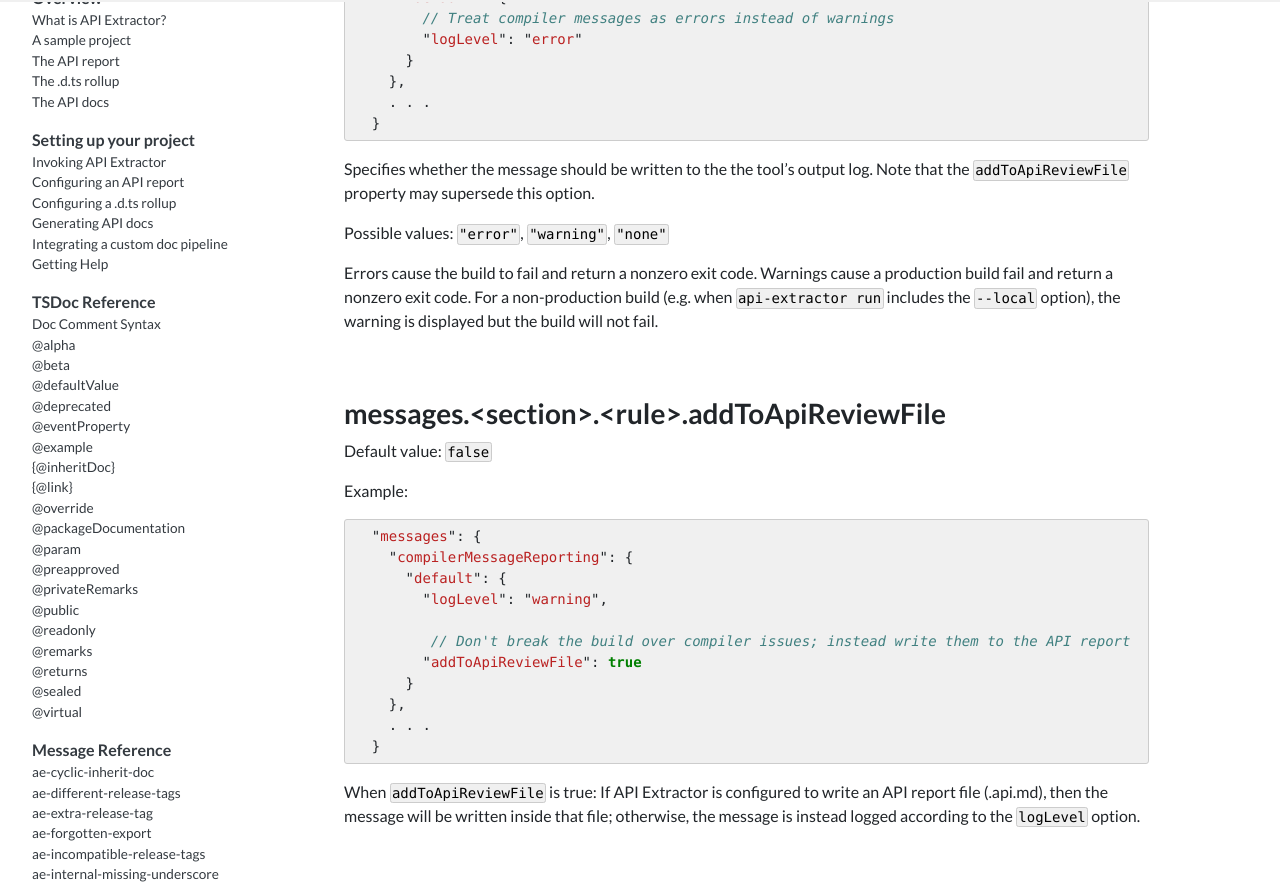
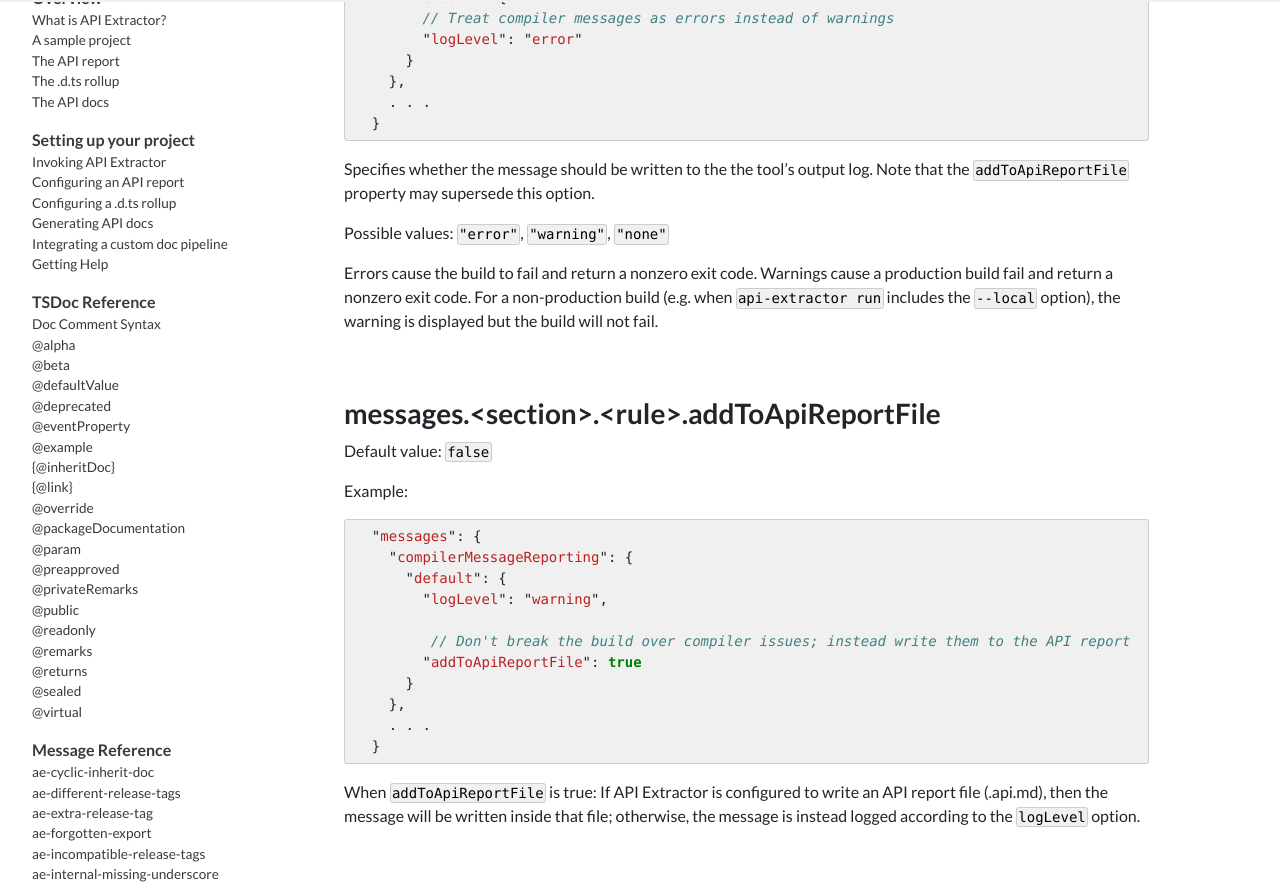
Before and after one commit to microsoft/api-extractor.com-website, a Jekyll site: the page built from pages/commands/config_file.md, in a window 1280 px wide and 1400 px high, scrolled down 8555 px. Shown: the part 98-985 px from the top of the window. Built offline with Jekyll 4.4.1, drawn with Linux system fonts in a browser that asks for light colours; nearby versions of some CDN libraries; comment, search, counter and statistics services are not loaded; some of the changed text lies outside the part shown.

Commit message:
Rename "addToApiReviewFile" to "addToApiReportFile"

````diff
--- a/pages/commands/config_file.md
+++ b/pages/commands/config_file.md
@@ -381,7 +381,7 @@
 ```
 
 Specifies whether the message should be written to the the tool's output log.  Note that
-the `addToApiReviewFile` property may supersede this option.
+the `addToApiReportFile` property may supersede this option.
 
 Possible values: `"error"`, `"warning"`, `"none"`
 
@@ -389,7 +389,7 @@
 and return a nonzero exit code.  For a non-production build (e.g. when `api-extractor run` includes
 the `--local` option), the warning is displayed but the build will not fail.
 
-### messages.\<section\>.\<rule\>.addToApiReviewFile
+### messages.\<section\>.\<rule\>.addToApiReportFile
 
 Default value: `false`
 
@@ -402,14 +402,14 @@
         "logLevel": "warning",
 
          // Don't break the build over compiler issues; instead write them to the API report
-        "addToApiReviewFile": true
+        "addToApiReportFile": true
       }
     },
     . . .
   }
 ```
 
-When `addToApiReviewFile` is true:  If API Extractor is configured to write an API report file (.api.md),
+When `addToApiReportFile` is true:  If API Extractor is configured to write an API report file (.api.md),
 then the message will be written inside that file; otherwise, the message is instead logged according to
 the `logLevel` option.
 
@@ -463,23 +463,23 @@
       },
       "ae-forgotten-export": {
         "logLevel": "warning",
-        "addToApiReviewFile": true
+        "addToApiReportFile": true
       },
       "ae-incompatible-release-tags": {
         "logLevel": "warning",
-        "addToApiReviewFile": true
+        "addToApiReportFile": true
       },
       "ae-internal-missing-underscore": {
         "logLevel": "warning",
-        "addToApiReviewFile": true
+        "addToApiReportFile": true
       },
       "ae-unresolved-inheritdoc-reference": {
         "logLevel": "warning",
-        "addToApiReviewFile": true
+        "addToApiReportFile": true
       },
       "ae-unresolved-inheritdoc-base": {
         "logLevel": "warning",
-        "addToApiReviewFile": true
+        "addToApiReportFile": true
       }
     },
     . . .
````
